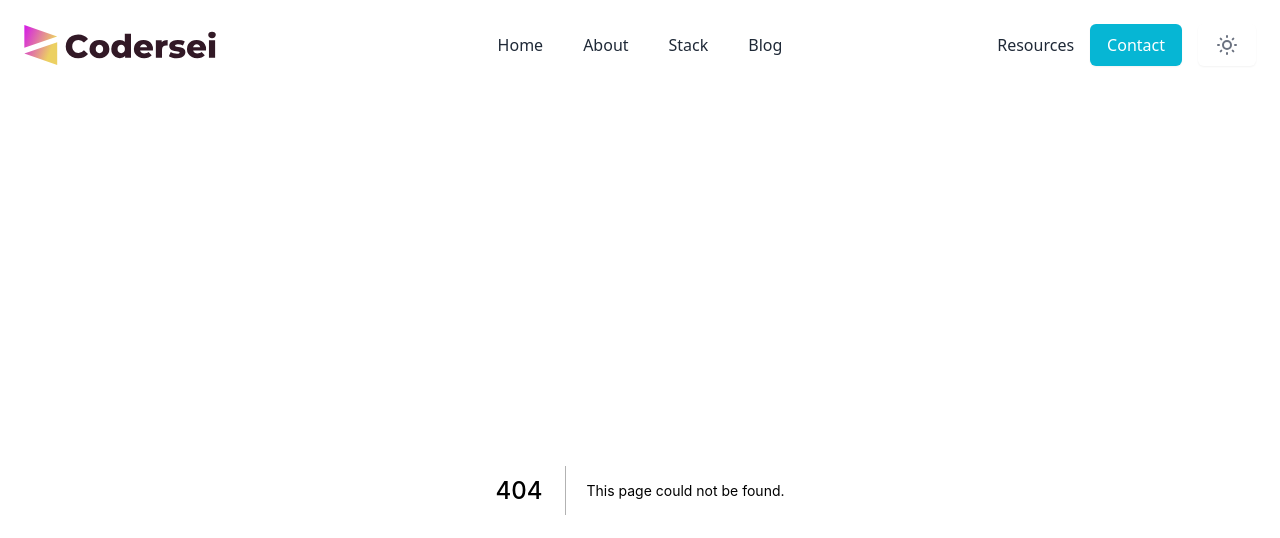
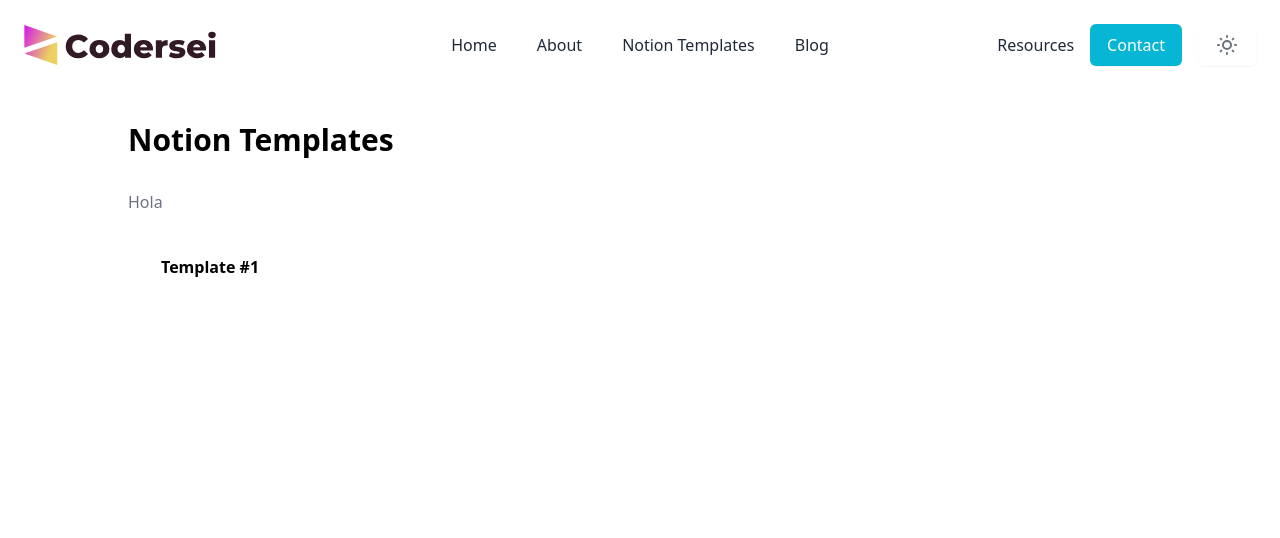
Before and after one commit to AlexSegen/codersei.web, a Next.js app: page /notion/templates in a window 1280 px wide. Before the commit this address had no page. Shown: the top 538 px of the page. Built offline with nearby package versions, Linux system fonts and the light colour scheme.

Commit message:
Update menu and create new template views

```diff
--- a/components/home/LastTemplate.jsx
+++ b/components/home/LastTemplate.jsx
@@ -8,12 +8,14 @@ const LastTemplate = () => {
                 <h2 className="mb-5 text-3xl font-bold text-left dark:text-cyan-500">Last Notion Template</h2>
                 <div className="items-center p-10 mx-auto bg-gray-100 rounded-md dark:bg-slate-800 md:flex space-between dark:ring-1 dark:ring-white/10 dark:ring-inset">
                     <div className="p-5 md:w-1/2">
-                        <h2 className="mb-4 text-3xl font-semibold dark:text-gray-200">Finance Tracker</h2>
-                        <p className="mb-4 text-gray-600 dark:text-gray-400">A complete digital system to capture & organize all your knowledge, projects, notes, goals, and more.</p>
+                        <h2 className="mb-4 text-3xl font-semibold dark:text-gray-200">Bullet Journal</h2>
+                        <p className="mb-4 text-gray-600 dark:text-gray-400">
+                            Starting with the ‘Cover’ it goes through creating a month, week and day which the user sets up goals at each phase.
+                        </p>
                         <Link href="/">
                             <a className="px-8 btn is-primary">Get it FREE</a>
                         </Link>
-                        <Link href="/templates">
+                        <Link href="/notion/templates">
                             <a className="px-8 btn hover:underline dark:text-gray-200">
                                 More templates
                                 <svg xmlns="http://www.w3.org/2000/svg" className="inline-block w-6 h-6 ml-3" fill="none" viewBox="0 0 24 24" stroke="currentColor" strokeWidth={2}>
@@ -23,7 +25,7 @@ const LastTemplate = () => {
                         </Link>
                     </div>
                     <div className="md:w-1/2">
-                        <img className="block w-1/2 h-auto mx-auto md:w-full " src="https://easlo.co/_next/image?url=https%3A%2F%2Fsuper-static-assets.s3.amazonaws.com%2Fd37dd8cb-6016-41ee-9ab3-55921f50416f%2Fimages%2Ff644c0ea-b366-41ae-8844-7fcac48796b2.png&w=640&q=80" alt="" />
+                        <img className="block w-1/2 h-auto mx-auto md:w-full " src="/images/notion/templates/bullet-journal.png" alt="" />
                     </div>
                 </div>
             </div>
--- a/components/shared/Header.jsx
+++ b/components/shared/Header.jsx
@@ -30,8 +30,8 @@ const menu = [
     href: '/about',
     icon: CursorClickIcon,
   },
-  { name: 'Stack', description: "Your customers' data will be safe and secure.",
-    href: '/stack',
+  { name: 'Notion Templates', description: "Your customers' data will be safe and secure.",
+    href: '/notion/templates',
     icon: ShieldCheckIcon
   },
   {
--- /dev/null
+++ b/pages/notion/templates.jsx
@@ -0,0 +1,33 @@
+import Head from 'next/head'
+import Link from 'next/link'
+
+export default function NotionTemplates() {
+  return (
+    <div>
+      <Head>
+        <title>Notion Templates | Codersei.me</title>
+        <meta name="description" content="Generated by create next app" />
+        <link rel="icon" href="/favicon.ico" />
+      </Head>
+
+      <div className='container max-w-5xl mx-auto'>
+          <h1 className='my-8 text-3xl font-bold dark:text-cyan-500'>Notion Templates</h1>
+
+        <p className="mb-8 font-normal text-gray-500 dark:text-gray-300">
+            Hola
+        </p>
+
+        <p>
+        <Link href="/notion/templates/1">
+            <a className="px-8 btn hover:underline dark:text-gray-200">
+                Template #1
+            </a>
+        </Link>
+        </p>
+
+
+      </div>
+
+    </div>
+  )
+}
--- /dev/null
+++ b/pages/notion/templates/[templateId].jsx
@@ -0,0 +1,27 @@
+import Head from 'next/head'
+import { useRouter } from 'next/router'
+
+export default function NotionTemplates() {
+
+    const router = useRouter()
+    const { templateId } = router.query
+
+    return (
+    <div>
+        <Head>
+        <title>Template Name | Codersei.me</title>
+        <meta name="description" content="Generated by create next app" />
+        <link rel="icon" href="/favicon.ico" />
+        </Head>
+
+        <div className='container max-w-5xl mx-auto'>
+            <h1 className='my-8 text-3xl font-bold dark:text-cyan-500'>Notion Templates</h1>
+
+        <p className="mb-8 font-normal text-gray-500 dark:text-gray-300">
+            {templateId}
+        </p>
+
+        </div>
+    </div>
+    )
+}
```
Also changed, not shown: public/images/notion/templates/bullet-journal.png (added), public/images/notion/templates/simple.png (added).
